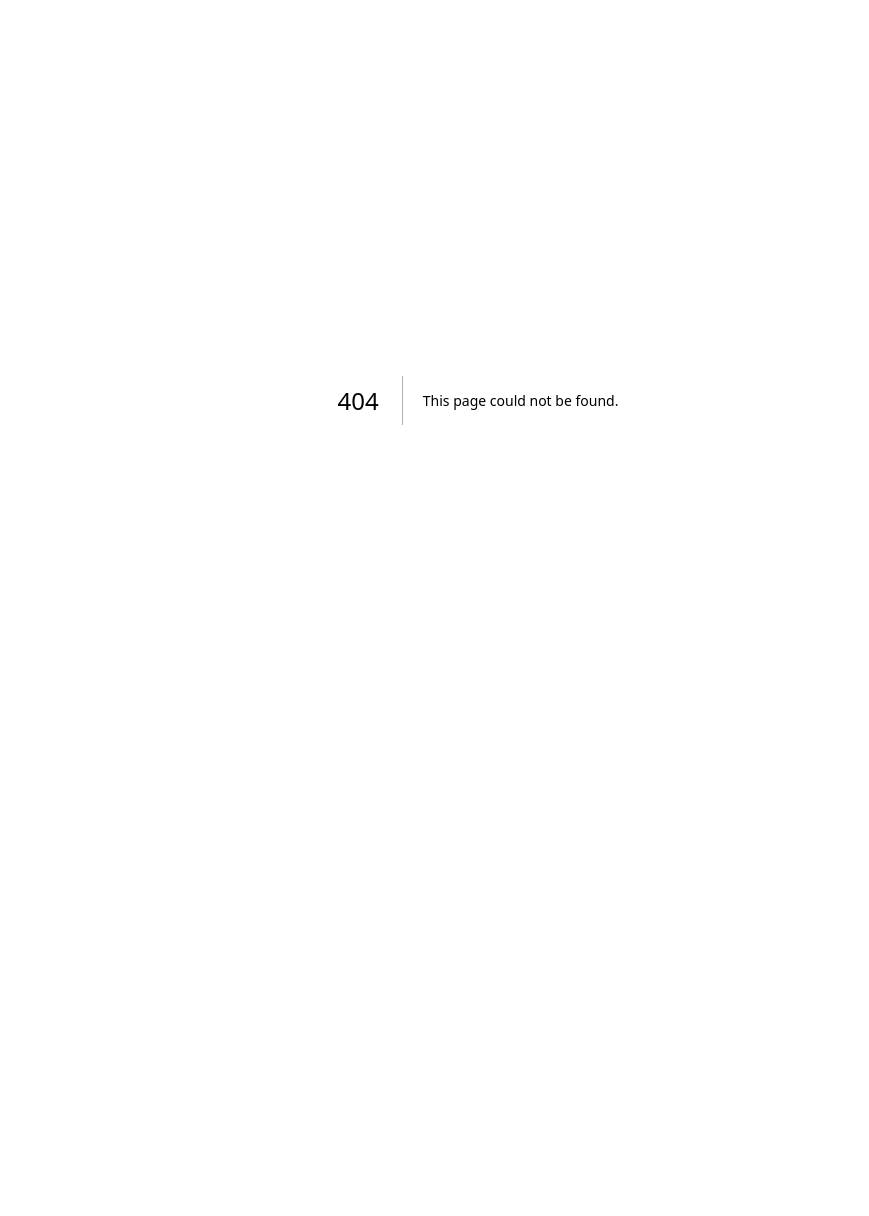
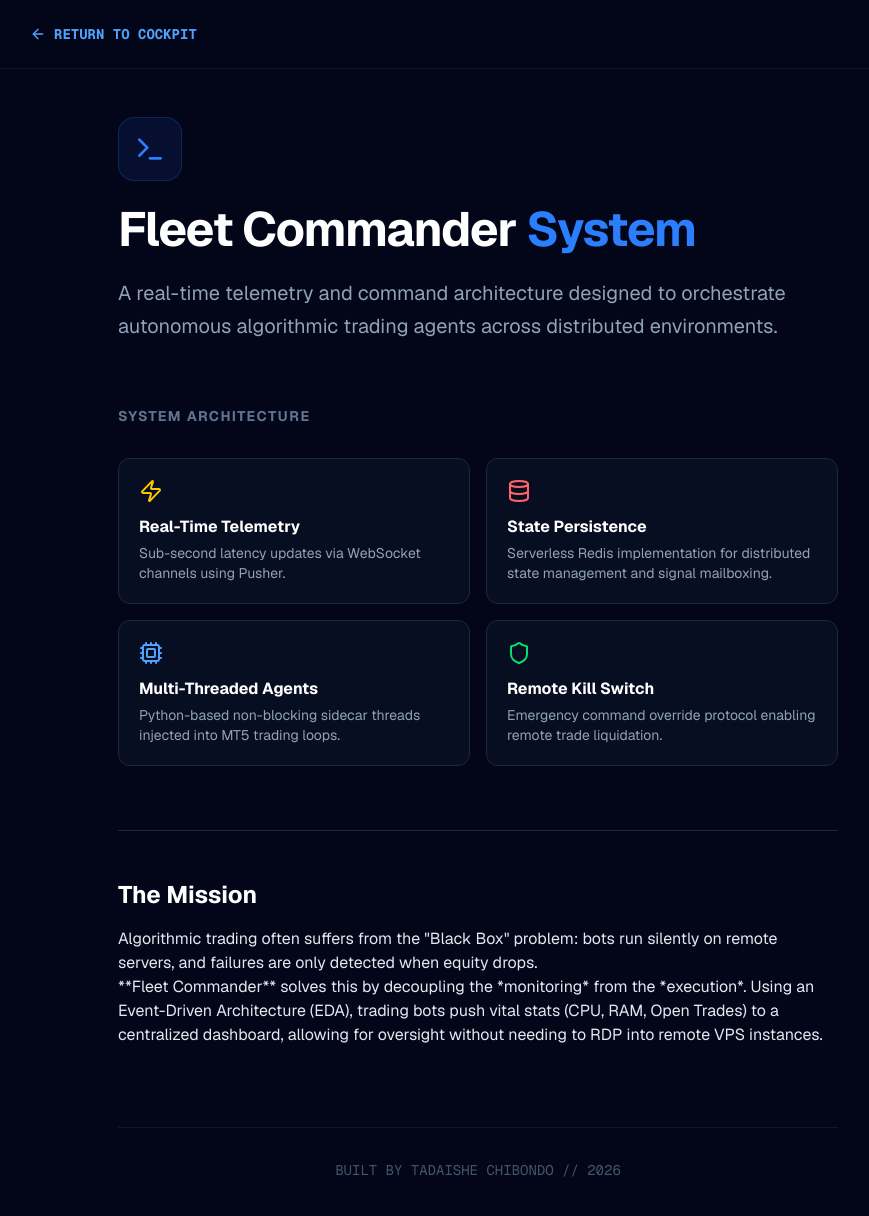
Before and after one commit to TadaisheChibondo/fleet-commander, a Next.js app: page /about in a window 1280 px wide. Before the commit this address had no page. Shown: the top 1216 px of the page, without its empty margins (162-1031 px from the left). Before the commit the page ends 800 px from the top, so only its background shows below. Built offline with nearby package versions, Linux system fonts and the light colour scheme.

Commit message:
Added About page

```diff
--- /dev/null
+++ b/app/about/page.tsx
@@ -0,0 +1,114 @@
+import Link from "next/link";
+import {
+  ArrowLeft,
+  Cpu,
+  Database,
+  Globe,
+  Shield,
+  Zap,
+  Terminal,
+} from "lucide-react";
+
+export default function AboutPage() {
+  return (
+    <main className="min-h-screen bg-slate-950 text-slate-200 font-sans selection:bg-blue-500/30">
+      {/* NAVIGATION */}
+      <nav className="p-6 border-b border-slate-800/50 sticky top-0 bg-slate-950/80 backdrop-blur-md z-10">
+        <div className="max-w-4xl mx-auto flex items-center gap-4">
+          <Link
+            href="/"
+            className="flex items-center gap-2 text-blue-400 hover:text-blue-300 transition-colors text-sm font-mono font-bold"
+          >
+            <ArrowLeft size={16} /> RETURN TO COCKPIT
+          </Link>
+        </div>
+      </nav>
+
+      <div className="max-w-3xl mx-auto px-6 py-12">
+        {/* HEADER */}
+        <header className="mb-16 animate-in fade-in slide-in-from-bottom-4 duration-700">
+          <div className="w-16 h-16 bg-blue-900/20 rounded-2xl flex items-center justify-center mb-6 border border-blue-500/20">
+            <Terminal className="text-blue-500" size={32} />
+          </div>
+          <h1 className="text-4xl md:text-5xl font-bold text-white mb-6 tracking-tight">
+            Fleet Commander <span className="text-blue-500">System</span>
+          </h1>
+          <p className="text-xl text-slate-400 leading-relaxed">
+            A real-time telemetry and command architecture designed to
+            orchestrate autonomous algorithmic trading agents across distributed
+            environments.
+          </p>
+        </header>
+
+        {/* TECH STACK GRID */}
+        <section className="mb-16">
+          <h2 className="text-sm font-bold text-slate-500 uppercase tracking-widest mb-8">
+            System Architecture
+          </h2>
+          <div className="grid grid-cols-1 md:grid-cols-2 gap-4">
+            <TechCard
+              icon={<Zap className="text-yellow-400" />}
+              title="Real-Time Telemetry"
+              desc="Sub-second latency updates via WebSocket channels using Pusher."
+            />
+            <TechCard
+              icon={<Database className="text-red-400" />}
+              title="State Persistence"
+              desc="Serverless Redis implementation for distributed state management and signal mailboxing."
+            />
+            <TechCard
+              icon={<Cpu className="text-blue-400" />}
+              title="Multi-Threaded Agents"
+              desc="Python-based non-blocking sidecar threads injected into MT5 trading loops."
+            />
+            <TechCard
+              icon={<Shield className="text-green-400" />}
+              title="Remote Kill Switch"
+              desc="Emergency command override protocol enabling remote trade liquidation."
+            />
+          </div>
+        </section>
+
+        {/* THE STORY (Why you built it) */}
+        <section className="prose prose-invert prose-slate max-w-none border-t border-slate-800 pt-12">
+          <h3 className="text-2xl font-bold text-white mb-4">The Mission</h3>
+          <p>
+            Algorithmic trading often suffers from the "Black Box" problem: bots
+            run silently on remote servers, and failures are only detected when
+            equity drops.
+          </p>
+          <p>
+            **Fleet Commander** solves this by decoupling the *monitoring* from
+            the *execution*. Using an Event-Driven Architecture (EDA), trading
+            bots push vital stats (CPU, RAM, Open Trades) to a centralized
+            dashboard, allowing for oversight without needing to RDP into remote
+            VPS instances.
+          </p>
+        </section>
+
+        {/* FOOTER */}
+        <footer className="mt-20 pt-8 border-t border-slate-900 text-center text-slate-600 text-sm font-mono">
+          BUILT BY TADAISHE CHIBONDO // 2026
+        </footer>
+      </div>
+    </main>
+  );
+}
+
+function TechCard({
+  icon,
+  title,
+  desc,
+}: {
+  icon: any;
+  title: string;
+  desc: string;
+}) {
+  return (
+    <div className="p-5 rounded-xl bg-slate-900/50 border border-slate-800 hover:border-slate-700 transition-colors">
+      <div className="mb-3">{icon}</div>
+      <h3 className="font-bold text-white mb-1">{title}</h3>
+      <p className="text-sm text-slate-400">{desc}</p>
+    </div>
+  );
+}
--- a/app/page.tsx
+++ b/app/page.tsx
@@ -1,6 +1,7 @@
 import { Redis } from "@upstash/redis";
 import BotGrid from "./components/BotGrid";
 import { Activity } from "lucide-react";
+import Link from "next/link"; // <--- Don't forget to import this at the top!
 
 // Connect to Database
 const redis = new Redis({
@@ -38,6 +39,26 @@ export default async function Home() {
           <p className="text-slate-400">Real-time Trading Bot Telemetry</p>
         </div>
       </header>
+      <header className="mb-12 flex flex-col md:flex-row md:items-center justify-between gap-6 border-b border-slate-800 pb-6">
+        <div className="flex items-center gap-4">
+          <div className="p-3 bg-blue-600/20 rounded-lg">
+            <Activity className="text-blue-500 w-8 h-8" />
+          </div>
+          <div>
+            <h1 className="text-3xl font-bold text-white tracking-tight">
+              Fleet Commander
+            </h1>
+            <p className="text-slate-400">Real-time Trading Bot Telemetry</p>
+          </div>
+        </div>
+
+        <Link
+          href="/about"
+          className="bg-slate-800 hover:bg-slate-700 text-slate-200 px-4 py-2 rounded-lg font-mono text-sm transition-colors border border-slate-700"
+        >
+          SYSTEM INFO_
+        </Link>
+      </header>
 
       {/* Pass the data to the Client Component */}
       <BotGrid initialBots={validBots} />
```
